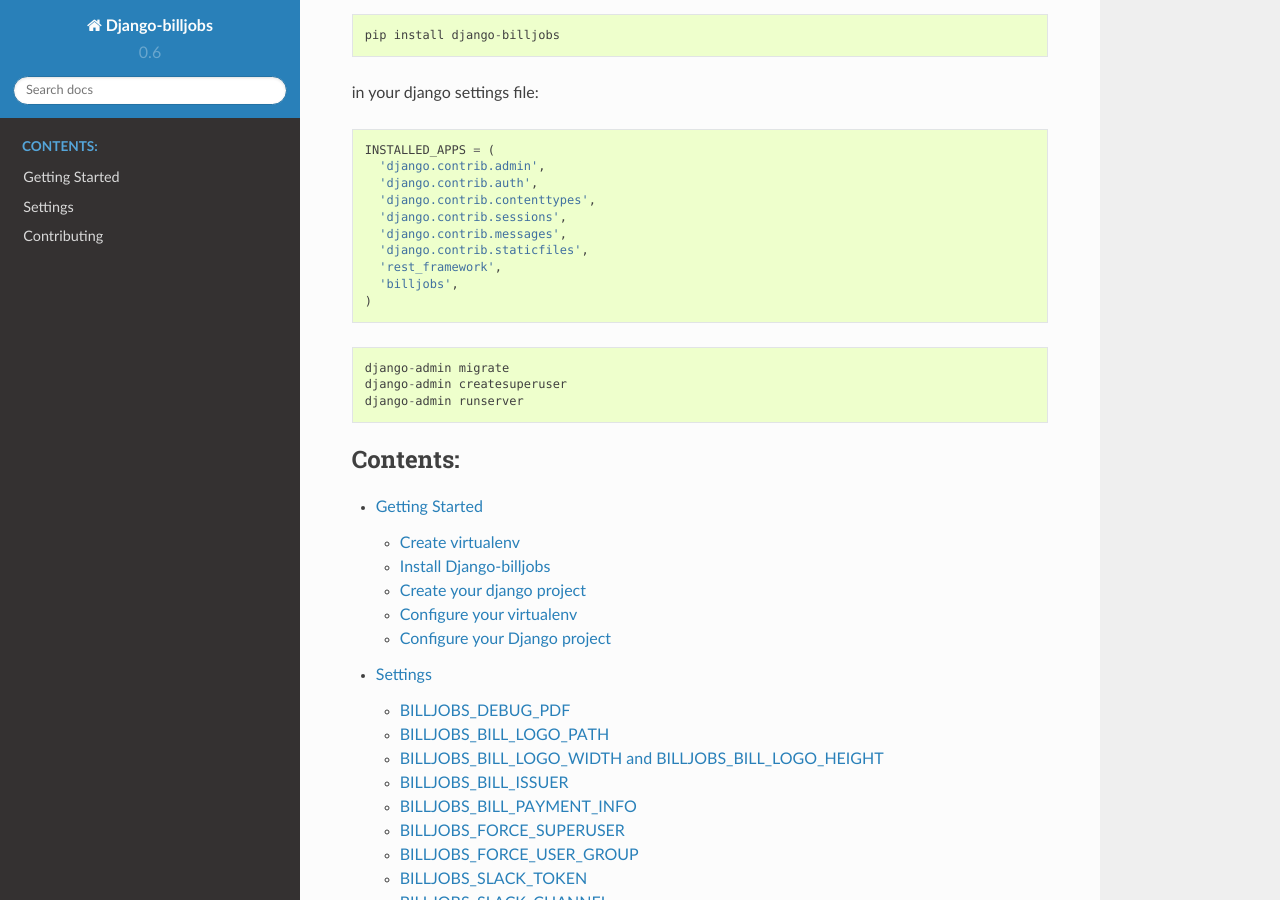
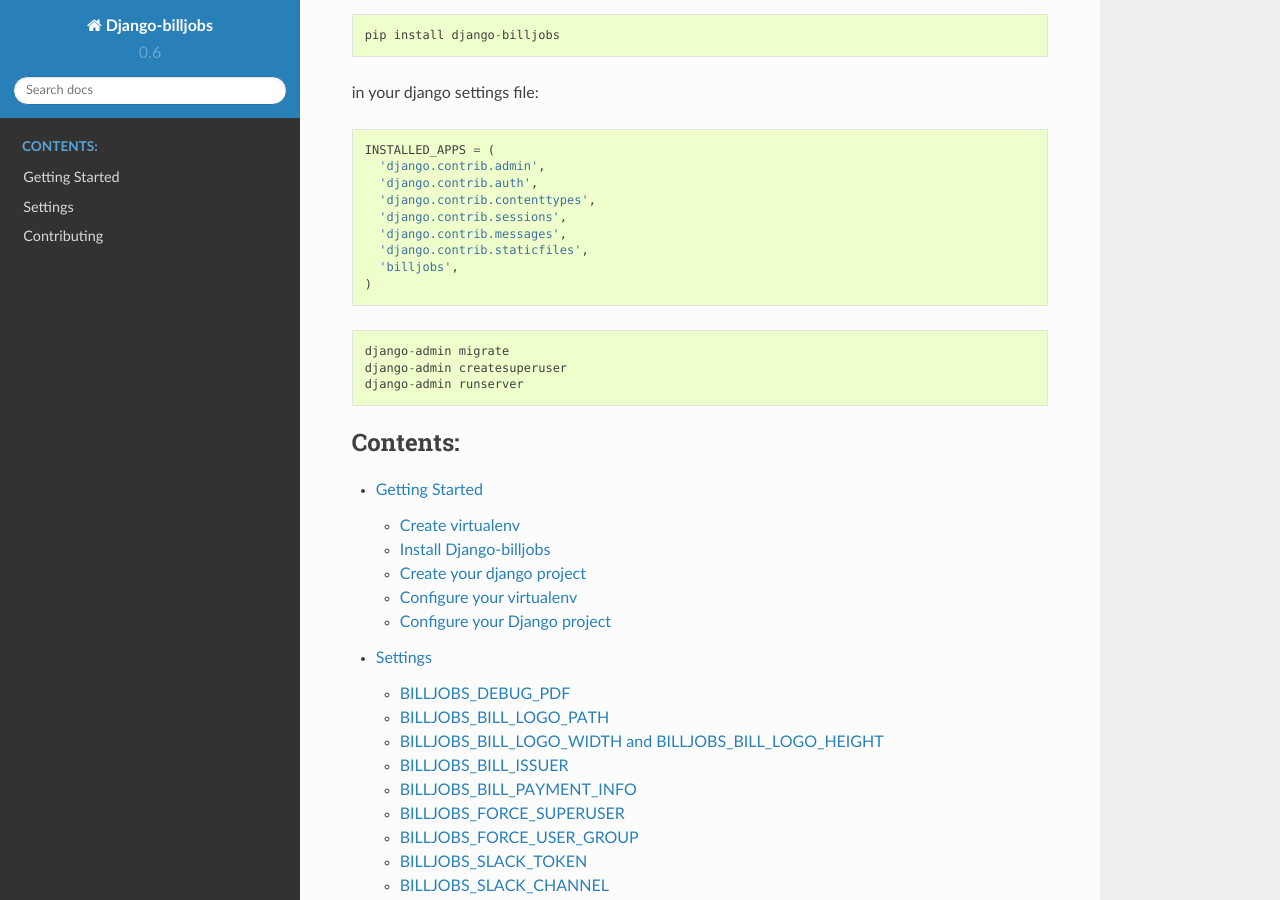
Before and after one commit to ioO/django-billjobs, a Sphinx documentation site: the page built from docs/source/index.rst, in a window 1280 px wide and 900 px high, scrolled down 1061 px. Built offline with Sphinx 7.4.7 and the Read the Docs theme 2.0.0, drawn with Linux system fonts in a browser that asks for light colours.

Commit message:
doc(#32): remove rest_framework from INSTALLED_APPS

```diff
--- a/docs/source/index.rst
+++ b/docs/source/index.rst
@@ -66,7 +66,6 @@
       'django.contrib.sessions',
       'django.contrib.messages',
       'django.contrib.staticfiles',
-      'rest_framework',
       'billjobs',
     )
 
```
Also changed, not shown: other parts of docs/source/index.rst (+0 -1 lines).
